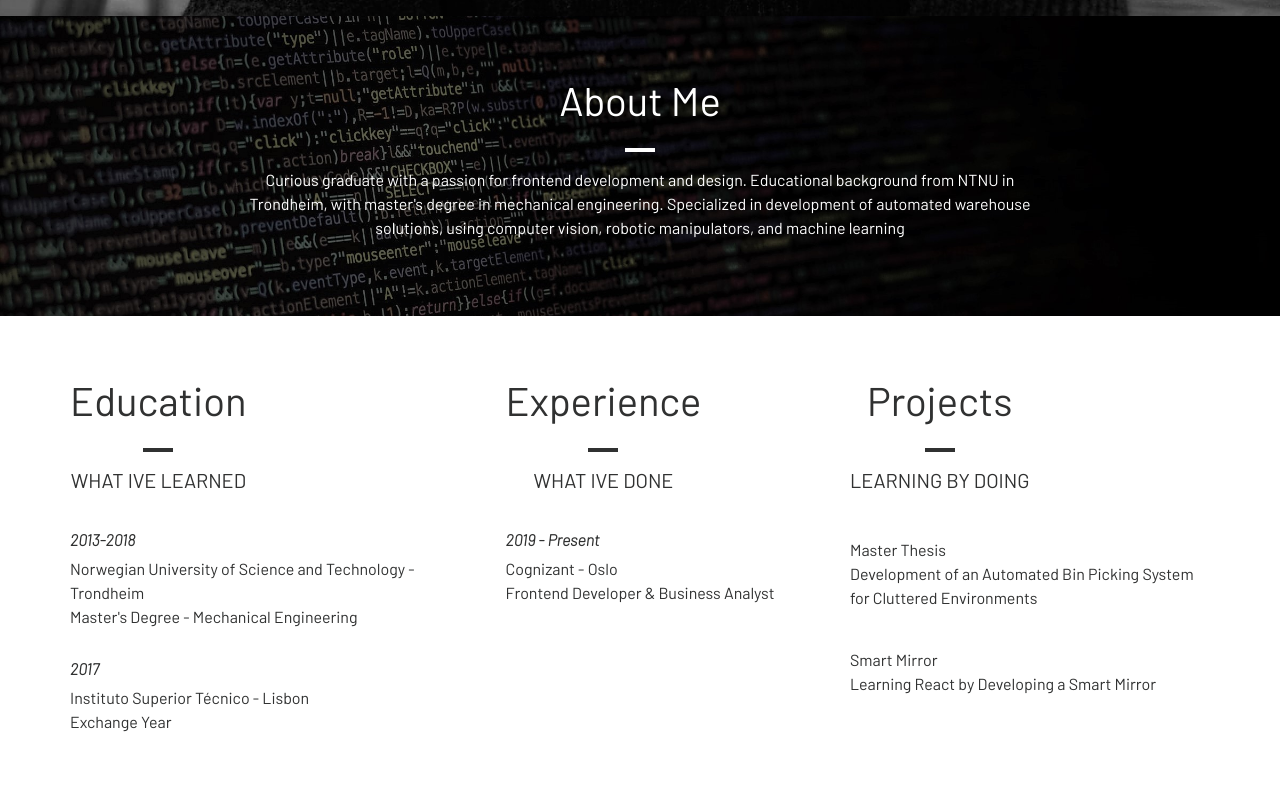
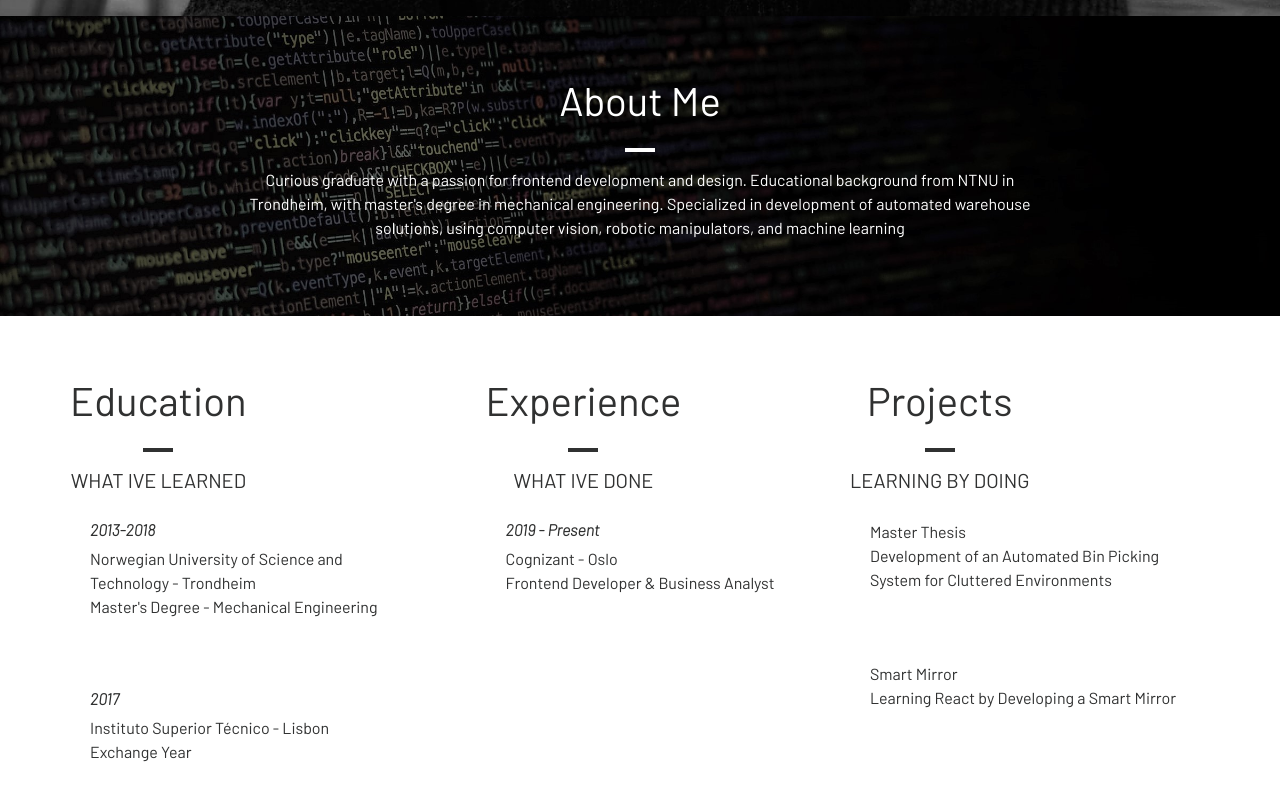
Before and after one commit to osterdalh/online-resume, a React (Create React App) app: page / in a window 1280 px wide. Shown: the part 944-1744 px from the top of the page. Built offline with nearby package versions, Linux system fonts and the light colour scheme.

Commit message:
selecting feature added to experience

```diff
--- a/src/components/EducationAndExperience/EducationAndExperience.js
+++ b/src/components/EducationAndExperience/EducationAndExperience.js
@@ -4,27 +4,51 @@ import './EducationAndExperience.scss'
 import Header from '../Header/Header'
 import ListItem from '../ListItem/ListItem'
 
-const EducationAndExperience = () => {
+class EducationAndExperience extends React.Component {
+
+    constructor() {
+        super()
+        this.state = {
+            selectedItem: null
+        }
+    }
+
+    onSelectedItem() {
+        this.setState({ selected: true })
+        console.log("HEI")
+    }
+
+
+    render() {
         return (
             <div id="experience" className="container EducationAndExperience">
                 <div className="d-flex flex-column">
                     <div className="row">
                         <div className="col-4">
-                        <div className="content-fit">
-                            <Header className="" heading="Education" theme="dark">
-                                <h5>WHAT IVE LEARNED</h5>
+                            <div className="content-fit" >
+                                <Header className="HeaderComp" heading="Education" theme="dark">
+                                    <h5>WHAT IVE LEARNED </h5>
 
                                 </Header>
-                            <ListItem className="ListItem"
+                                <div onClick={() => this.setState({ selectedItem: 'ntnu' })}>
+                                    <ListItem className="ListItem "
                                         years="2013-2018"
                                         title="Norwegian University of Science and Technology - Trondheim"
-                                subtitle="Master's Degree - Mechanical Engineering">
+                                        subtitle="Master's Degree - Mechanical Engineering"
+                                        id="ntnu"
+                                        selectedItem={this.state.selectedItem}>
                                     </ListItem>
+                                </div>
+                                <div onClick={() => this.setState({ selectedItem: 'lisboa' })}>
                                     <ListItem className="ListItem"
                                         years="2017"
                                         title="Instituto Superior Técnico - Lisbon"
-                                subtitle="Exchange Year">
+                                        subtitle="Exchange Year"
+                                        id="lisboa"
+                                        selectedItem={this.state.selectedItem}>
                                     </ListItem>
+                                </div>
+
                             </div>
 
                         </div>
@@ -32,33 +56,49 @@ const EducationAndExperience = () => {
 
                         <div className="col-4">
                             <div className="content-fit horCenter">
-                            <Header heading="Experience" theme="dark">
+                                <Header className="HeaderComp" heading="Experience" theme="dark">
                                     <h5>WHAT IVE DONE</h5>
 
                                 </Header>
+                                <div onClick={() => this.setState({ selectedItem: 'cognizant' })}>
                                     <ListItem className="ListItem"
                                         years="2019 - Present"
                                         title="Cognizant - Oslo"
-                                subtitle="Frontend Developer & Business Analyst">
+                                        subtitle="Frontend Developer & Business Analyst"
+                                        id="cognizant"
+                                        selectedItem={this.state.selectedItem}>
                                     </ListItem>
+                                </div>
+
                             </div>
 
                         </div>
 
                         <div className="col-4">
                             <div className="content-fit float-right">
-                            <Header heading="Projects" theme="dark">
+                                <Header className="HeaderComp" heading="Projects" theme="dark">
                                     <h5>LEARNING BY DOING</h5>
 
                                 </Header>
+                                <div onClick={() => this.setState({ selectedItem: 'masters' })}>
                                     <ListItem className="ListItem"
                                         title="Master Thesis"
-                                subtitle="Development of an Automated Bin Picking System for Cluttered Environments">
+                                        subtitle="Development of an Automated Bin Picking System for Cluttered Environments"
+                                        id="masters"
+                                        selectedItem={this.state.selectedItem}>
+
                                     </ListItem>
+                                </div>
+                                <div onClick={() => this.setState({ selectedItem: 'smartmirror' })} >
                                     <ListItem className="ListItem"
                                         title="Smart Mirror"
-                                subtitle="Learning React by Developing a Smart Mirror">
+                                        subtitle="Learning React by Developing a Smart Mirror"
+                                        id="smartmirror"
+                                        selectedItem={this.state.selectedItem}>
+
                                     </ListItem>
+                                </div>
+
                             </div>
 
                         </div>
@@ -75,4 +115,6 @@ const EducationAndExperience = () => {
         )
     }
 
+}
+
 export default EducationAndExperience
--- a/src/components/EducationAndExperience/EducationAndExperience.scss
+++ b/src/components/EducationAndExperience/EducationAndExperience.scss
@@ -3,9 +3,10 @@
     .fit-content{
         width: fit-content;
     }
-    .ListItem{
-        padding-top: 30px;
+    .ListItem, .HeaderComp{
+        padding: 20px;
     }
+
     .content-fit{
         width: fit-content
     }
--- a/src/components/ListItem/ListItem.js
+++ b/src/components/ListItem/ListItem.js
@@ -2,10 +2,11 @@ import React from 'react'
 import './ListItem.scss'
 
 
-const ListItem = ({years, title, subtitle}) => {
+const ListItem = ({years, title, subtitle, id, selectedItem}) => {
     return(
-        <div className="ListItem">
-            <h6 className="years">{years}</h6>
+        <div className={`ListItem ${id === selectedItem ? 'activeItem' : ''}`}>
+            {years ? (<h6 className="years ">{years}</h6>) : null}
+
             <p className="p-0 m-0">{title}</p>
             <p className="p-0 m-0">{subtitle}</p>
 
--- a/src/components/ListItem/ListItem.scss
+++ b/src/components/ListItem/ListItem.scss
@@ -1,7 +1,20 @@
-.ListItem{
-
-    .years{
+.ListItem {
+    margin-bottom: 30px;
+    .years {
         font-weight: 700;
         font-style: italic;
     }
+    transition: 0.3s  ease-in-out;
+
+    &:hover {
+        cursor: pointer;
+        background-color: rgba(128, 128, 128, 0.178);
+        border-radius: 10px;
+
+    }
+
 }
+.activeItem{
+    background-color: rgba(128, 128, 128, 0.178);
+    border-radius: 10px;
+}
--- a/src/components/SocialMedia/SocialMedia.js
+++ b/src/components/SocialMedia/SocialMedia.js
@@ -7,9 +7,9 @@ const SocialMedia = () => {
         <div className="SocialMedia">
             {/* <span>Follow me</span> */}
             <div className="socialIconContainer">
-                <a href="http://www.linkedin.com/in/hans-bratland-østerdal" target="_blank"><i className="socIcon fab fa-linkedin"></i></a>
-                <a href="https://www.facebook.com/profile.php?id=668486071" target="_blank"><i className="socIcon fab fa-facebook"></i></a>
-                <a href="https://www.github.com/osterdalh" target="_blank"><i className="socIcon fab fa-github"></i></a>
+                <a rel="noopener noreferrer" href="http://www.linkedin.com/in/hans-bratland-østerdal" target="_blank"><i className="socIcon fab fa-linkedin"></i></a>
+                <a rel="noopener noreferrer" href="https://www.facebook.com/profile.php?id=668486071" target="_blank"><i className="socIcon fab fa-facebook"></i></a>
+                <a rel="noopener noreferrer" href="https://www.github.com/osterdalh" target="_blank"><i className="socIcon fab fa-github"></i></a>
 
 
 
```
Lines whose indentation alone changed are shown as unchanged.
